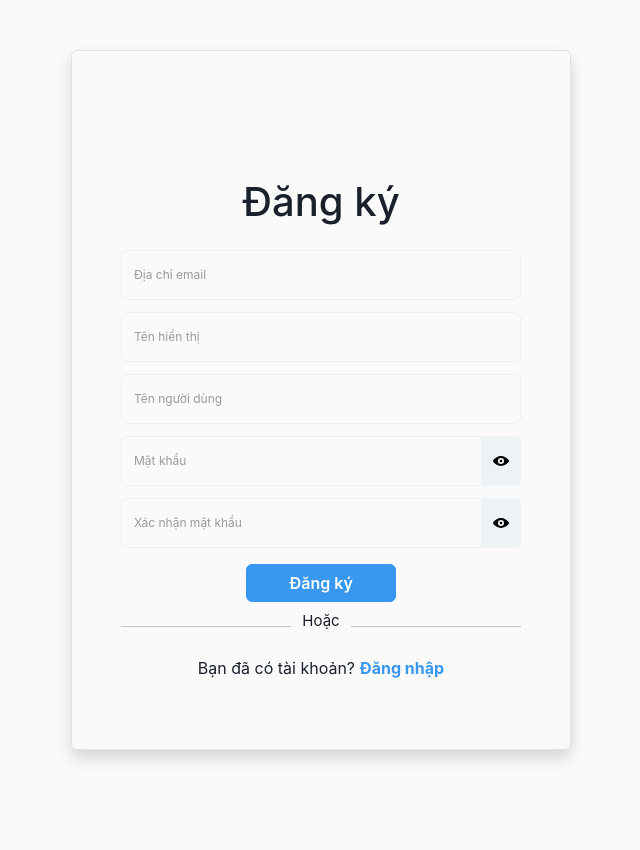
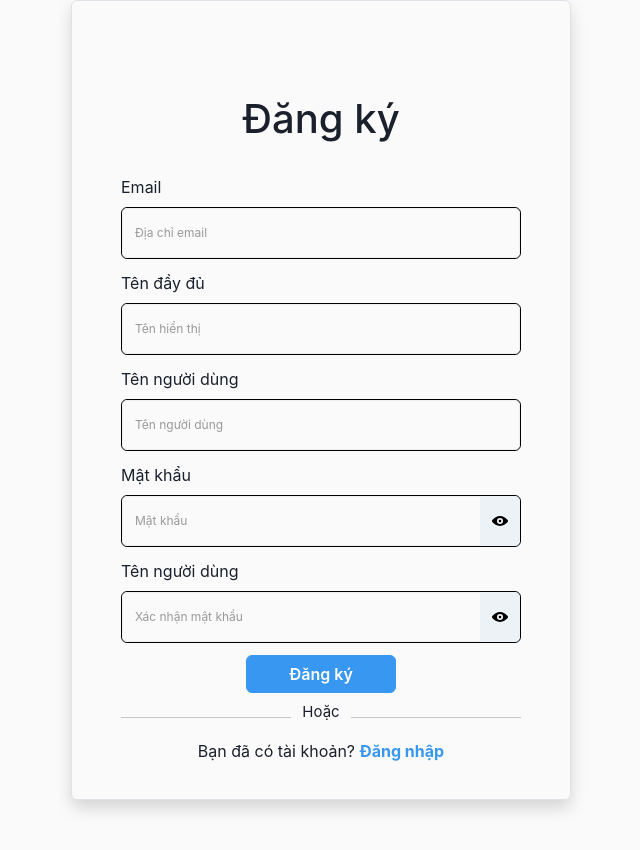
Before and after one commit to Mon62/BTL-WEB-2023.2, a React (Create React App) app in the folder frontend/: page /signup in a window 1280 px wide. Shown: the top 850 px of the page, without its empty margins (319-959 px from the left). Built offline with nearby package versions, Linux system fonts and the light colour scheme.

Commit message:
restyle SignUp page

```diff
--- a/frontend/src/pages/SignUp/SignUp.js
+++ b/frontend/src/pages/SignUp/SignUp.js
@@ -69,15 +69,17 @@ const SignUp = () => {
         width: "500px",
         marginTop: "200px",
         marginBottom: "200px",
-        maxHeight: "700px",
+        height: "800px",
       }}
     >
       <Form className="d-flex flex-column mb-2" onSubmit={handleSubmit}>
         <h1 className="align-self-center" style={{ marginTop: "50px" }}>
           Đăng ký
         </h1>
-        <FormGroup className="mb-1 mt-3" style={{ width: "400px" }}>
+        <Form.Label className="mt-4" htmlFor="email">Email</Form.Label>
+        <FormGroup className="mb-1" style={{ width: "400px", border: "1px solid #000", borderRadius: 6 }}>
           <Form.Control
+            id="email"
             type="email"
             placeholder="Địa chỉ email"
             required
@@ -86,8 +88,10 @@ const SignUp = () => {
             style={{ height: "50px" }}
           />
         </FormGroup>
-        <FormGroup className="mb-1 mt-2">
+        <Form.Label className="mt-2" htmlFor="fullname">Tên đầy đủ</Form.Label>
+        <FormGroup className="mb-1" style={{ border: "1px solid #000", borderRadius: 6 }}>
           <Form.Control
+            id="fullname"
             type="text"
             placeholder="Tên hiển thị"
             required
@@ -96,8 +100,11 @@ const SignUp = () => {
             style={{ height: "50px", borderColor: "red", borderWidth: "1px"}}
           />
         </FormGroup>
-        <FormGroup className="mb-1 mt-2">
+
+        <Form.Label className="mt-2" htmlFor="username">Tên người dùng</Form.Label>
+        <FormGroup className="mb-1" style={{ border: "1px solid #000", borderRadius: 6 }}>
           <Form.Control
+            id="username"
             type="text"
             placeholder="Tên người dùng"
             required
@@ -106,8 +113,10 @@ const SignUp = () => {
             style={{ height: "50px" }}
           />
         </FormGroup>
-        <InputGroup className="mb-1 mt-2">
+        <Form.Label className="mt-2" htmlFor="password">Mật khẩu</Form.Label>
+        <InputGroup className="mb-1" style={{ border: "1px solid #000", borderRadius: 6 }}>
           <Form.Control
+            id="password"
             type={showPassword ? 'text': 'password'}
             placeholder="Mật khẩu"
             required
@@ -117,8 +126,10 @@ const SignUp = () => {
           />
           <IconButton icon={showPassword ? <ViewOffIcon />: <ViewIcon />} onClick={VisiblePassword}  color="black" colorScheme="gray" height={50}></IconButton>
         </InputGroup>
-        <InputGroup className="mb-2 mt-2">
+        <Form.Label className="mt-2" htmlFor="confirmPassword">Tên người dùng</Form.Label>
+        <InputGroup className="mb-1" style={{ border: "1px solid #000", borderRadius: 6 }}>
           <Form.Control
+            id="confirmPassword"
             type={showConfirmPassword ? "text":"password"}
             placeholder="Xác nhận mật khẩu"
             required
@@ -148,7 +159,7 @@ const SignUp = () => {
           <hr className="solid" style={{ width: 170 }}></hr>
         </div>
 
-        <p className="align-self-center mt-2 mb-2">
+        <p className="align-self-center mb-2">
           Bạn đã có tài khoản?{" "}
           <Link to="/login" style={{ textDecoration: "none", color: "#3897f0", fontWeight: "bold" }}>
             Đăng nhập
```
